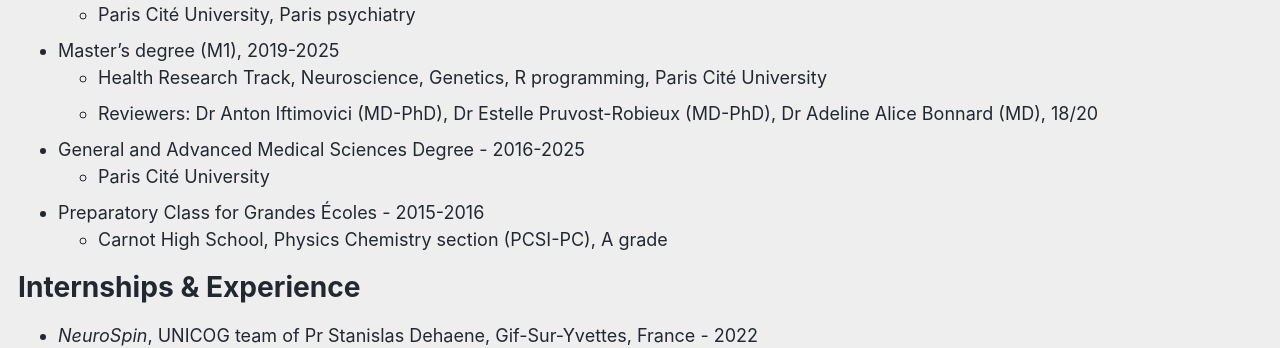
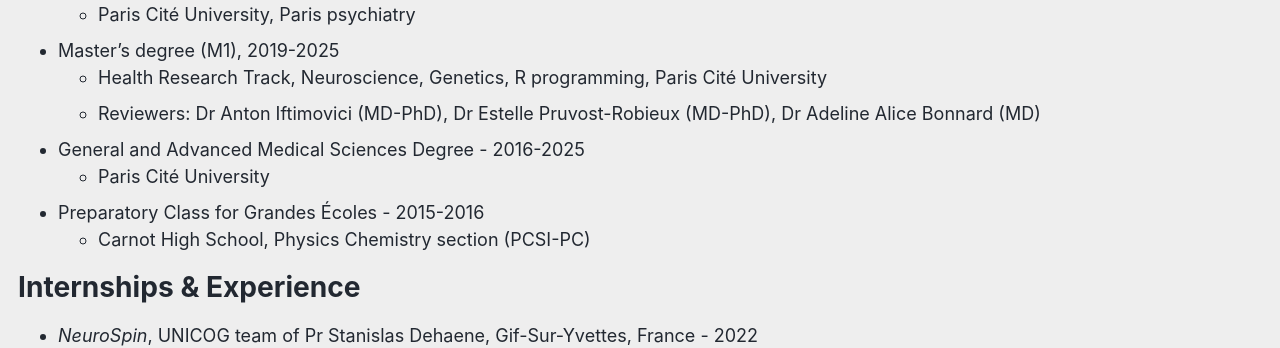
Before and after one commit to thiswillbeyourgithub/website, a Jekyll site: the page built from _pages/cv_en.md, in a window 1280 px wide and 900 px high. Shown: the part 379-727 px from the top of the window. Built offline with Jekyll 4.4.1, drawn with Linux system fonts in a browser that asks for light colours; a script that is not in the unit is left out.

Commit message:
remove grades
Signed-off-by: thiswillbeyourgithub <26625900+thiswillbeyourgithub@users.noreply.github.com>

```diff
--- a/_pages/cv_en.md
+++ b/_pages/cv_en.md
@@ -44,11 +44,11 @@
     * Paris Cité University, Paris psychiatry
 * Master's degree (M1), 2019-2025
     * Health Research Track, Neuroscience, Genetics, R programming, Paris Cité University
-    * Reviewers: Dr Anton Iftimovici (MD-PhD), Dr Estelle Pruvost-Robieux (MD-PhD), Dr Adeline Alice Bonnard (MD), 18/20
+    * Reviewers: Dr Anton Iftimovici (MD-PhD), Dr Estelle Pruvost-Robieux (MD-PhD), Dr Adeline Alice Bonnard (MD)
 * General and Advanced Medical Sciences Degree - 2016-2025
     * Paris Cité University
 * Preparatory Class for Grandes Écoles - 2015-2016
-    * Carnot High School, Physics Chemistry section (PCSI-PC), A grade
+    * Carnot High School, Physics Chemistry section (PCSI-PC)
 
 
 
```
Also changed, not shown: _pages/cv_fr.md (+2 -2 lines).
